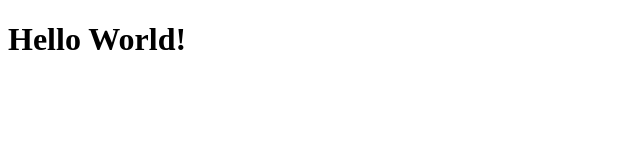
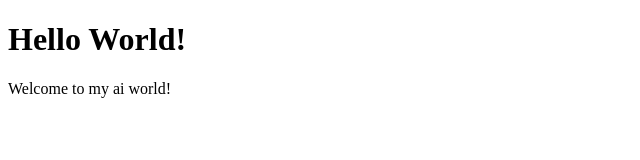
Before and after one commit to akmatovram/ramilsworld, a plain HTML site: page index.html in a window 1280 px wide. Shown: the whole page, without its empty margins (0-640 px from the left). Drawn offline with Linux system fonts and the light colour scheme.

Commit message:
add new code

```diff
--- a/index.html
+++ b/index.html
@@ -9,6 +9,7 @@
 </head>
 <body>
     <h1>Hello World!</h1>
+    <p>Welcome to my ai world!</p>
     <script>
         hello ();
     </script>
```
Also changed, not shown: 1 other file.
